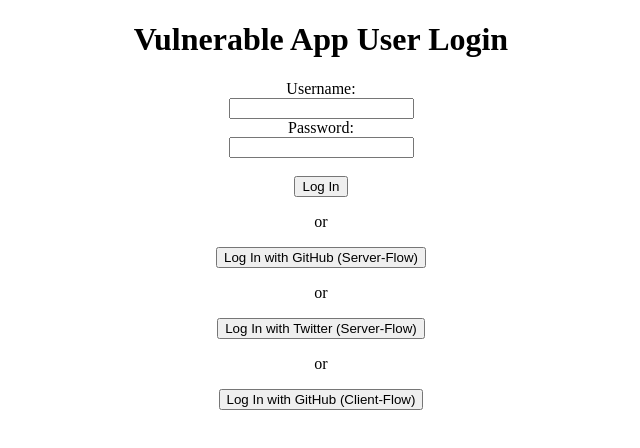
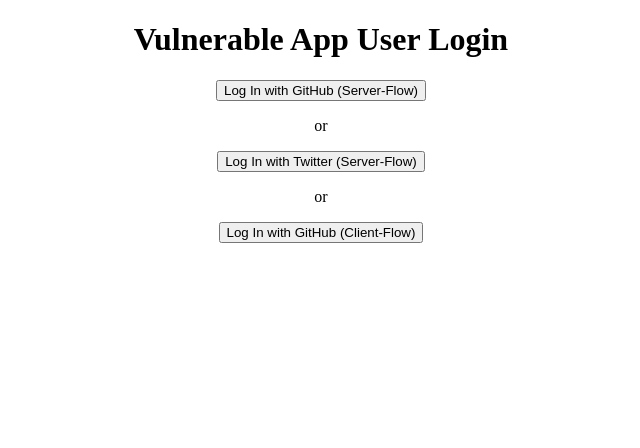
Before and after one commit to RblueskyT/COMP0055CW1-vul-app-fe, a Vue app: page /login in a window 1280 px wide. Shown: the top 448 px of the page, without its empty margins (319-959 px from the left). Built offline with nearby package versions, Linux system fonts and the light colour scheme.

Commit message:
issues fixed

```diff
--- a/src/store/index.js
+++ b/src/store/index.js
@@ -4,7 +4,7 @@
   state: {
     username: "",
     usertoken: "",
-    login_method: "accountLogin",
+    login_method: "githubLoginSF",
   },
   getters: {
     getUsername (state) {
--- a/src/views/LoginView.vue
+++ b/src/views/LoginView.vue
@@ -1,14 +1,14 @@
 <template>
   <div class="login" style="text-align: center;">
     <h1>Vulnerable App User Login</h1>
-    <form>
+    <!-- <form>
       <label for="username">Username:</label><br>
       <input type="text" id="username" name="username" v-model="account_login_form.username"><br>
       <label for="password">Password:</label><br>
       <input type="password" id="password" name="password" v-model="account_login_form.password"><br><br>
       <button type="button" @click="accountLogin">Log In</button>
     </form>
-    <p>or</p>
+    <p>or</p> -->
     <button type="button" @click="startGithubLogin('githubLoginSF')">
         <span>Log In with GitHub (Server-Flow)</span>
     </button>
@@ -61,7 +61,7 @@
             router.push({
               name: 'dashboard',
             });
-            alert('You successfully logged in');
+            console.log('You successfully logged in');
           } else {
             alert("Authentication Failed");
           }
@@ -117,7 +117,7 @@
                             router.push({
                               name: 'dashboard',
                             });
-                            alert('You successfully logged in');
+                            console.log('You successfully logged in');
                           } else {
                             alert("Authentication Failed");
                           }
@@ -134,7 +134,7 @@
                     router.push({
                       name: 'dashboard',
                     });
-                    alert('You successfully logged in');
+                    console.log('You successfully logged in');
                   } else {
                     alert("Authentication Failed");
                   }
@@ -178,7 +178,7 @@
                     router.push({
                       name: 'dashboard',
                     });
-                    alert('You successfully logged in');
+                    console.log('You successfully logged in');
                   } else {
                     alert("Authentication Failed");
                   }
```
